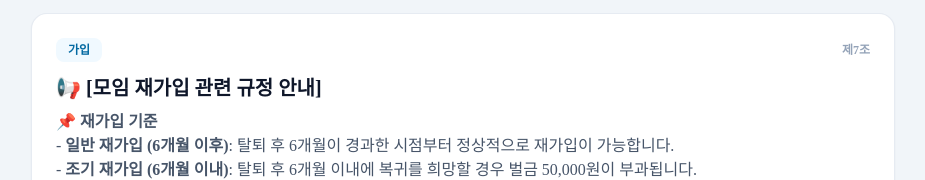
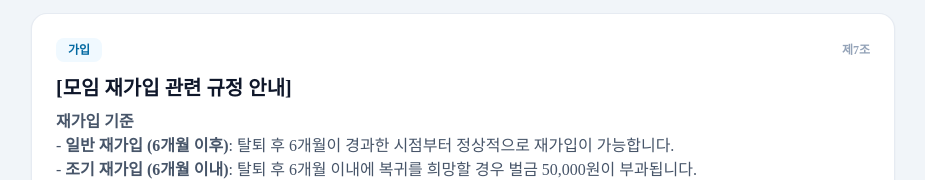
Before and after one commit to lolex-lounge/lolex, a plain HTML site: page rules.html in a window 1280 px wide. Shown: the part 1760-1940 px from the top of the page, without its empty margins (177-1102 px from the left). Drawn offline with nearby package versions, Linux system fonts and the light colour scheme; a web font is replaced by a local one.

Commit message:
Update rules.html

```diff
--- a/rules.html
+++ b/rules.html
@@ -174,14 +174,14 @@
                     <span class="text-xs font-bold px-3 py-1 bg-sky-50 text-sky-700 rounded-lg">가입</span>
                     <span class="text-xs font-semibold text-slate-400">제7조</span>
                 </div>
-                <h2 class="text-lg md:text-xl font-bold text-slate-900 mb-2">📢 [모임 재가입 관련 규정 안내]</h2>
+                <h2 class="text-lg md:text-xl font-bold text-slate-900 mb-2">[모임 재가입 관련 규정 안내]</h2>
                 <p class="text-slate-600 text-sm md:text-base leading-relaxed">
-                    <b>📌 재가입 기준</b><br>
+                    <b>재가입 기준</b><br>
                     - <b>일반 재가입 (6개월 이후)</b>: 탈퇴 후 6개월이 경과한 시점부터 정상적으로 재가입이 가능합니다.<br>
                     - <b>조기 재가입 (6개월 이내)</b>: 탈퇴 후 6개월 이내에 복귀를 희망할 경우 벌금 50,000원이 부과됩니다.<br>
                     - 💳 <b>회비 선납</b>: 재가입 시 회비를 선납해주셔야 합니다.<br>
                     - ❌ <b>재가입 불가</b>: 불미스러운 문제나 불란을 일으켜 탈퇴/제명된 인원은 재가입이 절대 불가합니다.<br>
-                    - 🚫 <b>탈퇴 간주</b>: 공지방을 나가면 모임 탈퇴로 간주합니다. 나가지 말아주세요 !!
+                    - 🚫 <b>탈퇴 간주</b>: 카카오톡 공지방을 나가면 모임 탈퇴로 간주합니다. 나가지 말아주세요 !!
                 </p>
             </div>
 
```
